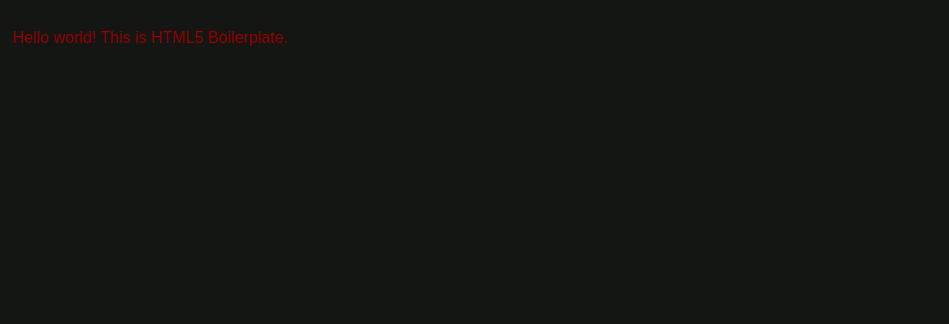
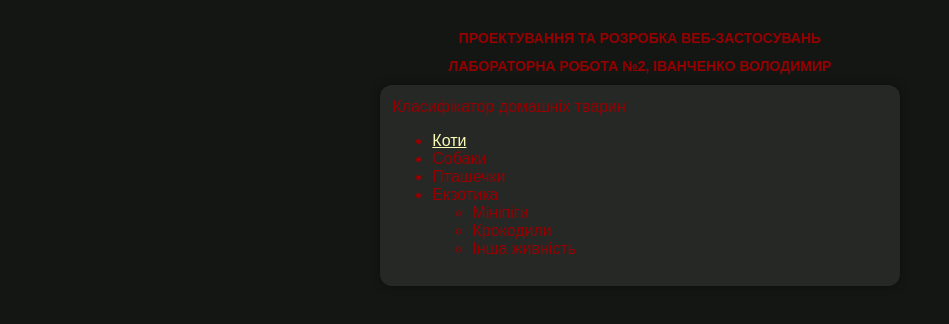
Before and after one commit to Fenimoure/web_lab_2, a website built with Parcel: page index.html in a window 1280 px wide. Shown: the whole page, without its empty margins (0-949 px from the left). Built offline with nearby package versions, Linux system fonts and the light colour scheme; a web font is replaced by a local one.

Commit message:
Some work-arounds because I was too lazy to read all the generated files

```diff
--- a/index.html
+++ b/index.html
@@ -1,41 +1,27 @@
-<!doctype html>
-<html class="no-js" lang="">
-
+<!DOCTYPE html>
+<html lang="uk">
 <head>
-  <meta charset="utf-8">
-  <title></title>
-  <meta name="description" content="">
-  <meta name="viewport" content="width=device-width, initial-scale=1">
-
-  <meta property="og:title" content="">
-  <meta property="og:type" content="">
-  <meta property="og:url" content="">
-  <meta property="og:image" content="">
-
-  <link rel="manifest" href="site.webmanifest">
-  <link rel="apple-touch-icon" href="icon.png">
-  <!-- Place favicon.ico in the root directory -->
-
-  <link rel="stylesheet" href="css/normalize.css">
-  <link rel="stylesheet" href="css/main_page.css">
-
-  <meta name="theme-color" content="#fafafa">
+  <meta charset="UTF-8">
+  <title>Лабораторна 2</title>
+  <link href="css/main_page.css" rel="stylesheet" property="stylesheet" type="text/css">
 </head>
-
 <body>
-
-  <!-- Add your site or application content here -->
-  <p>Hello world! This is HTML5 Boilerplate.</p>
-  <script src="js/vendor/modernizr-3.11.2.min.js"></script>
-  <script src="js/plugins.js"></script>
-  <script src="js/main.js"></script>
-
-  <!-- Google Analytics: change UA-XXXXX-Y to be your site's ID. -->
-  <script>
-    window.ga = function () { ga.q.push(arguments) }; ga.q = []; ga.l = +new Date;
-    ga('create', 'UA-XXXXX-Y', 'auto'); ga('set', 'anonymizeIp', true); ga('set', 'transport', 'beacon'); ga('send', 'pageview')
-  </script>
-  <script src="https://www.google-analytics.com/analytics.js" async></script>
+<h1 class="centered_header">Проектування та розробка веб-застосувань</h1>
+<h2 class="centered_header">Лабораторна робота №2, Іванченко Володимир</h2>
+<div class="rounded_rectangle">
+  Класифікатор домашніх тварин
+  <ul>
+    <li><a href="html/second_page.html">Коти</a></li>
+    <li>Собаки</li>
+    <li>Пташечки</li>
+    <li>Екзотика
+      <ul>
+        <li>Мініпіги</li>
+        <li>Крокодили</li>
+        <li>Інша живність</li>
+      </ul>
+    </li>
+  </ul>
+</div>
 </body>
-
 </html>
```
